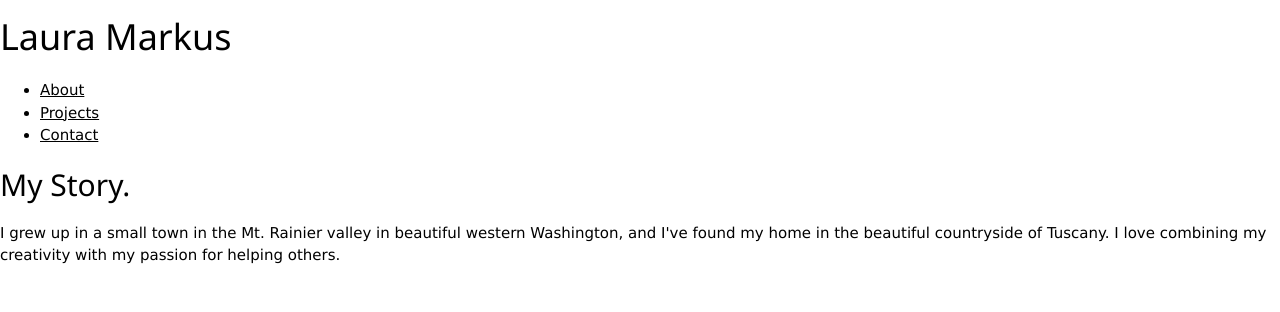
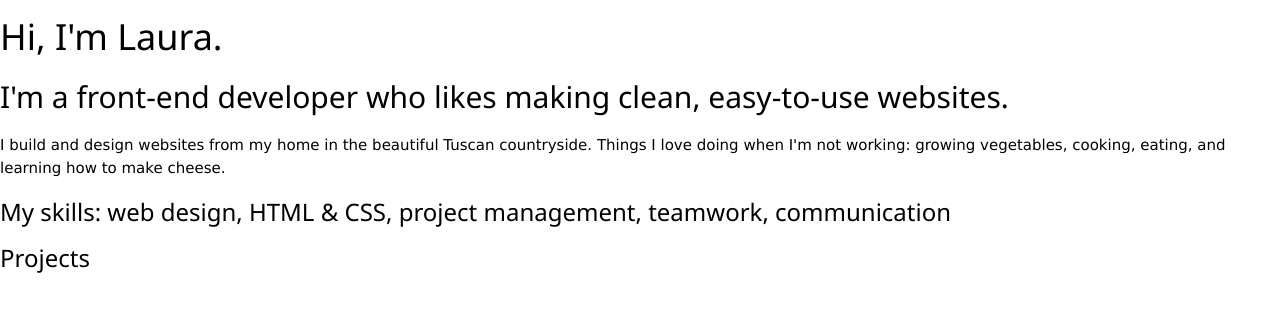
Before and after one commit to lauramarkus/lauram.it, a plain HTML site: page index.html in a window 1280 px wide. Drawn offline with nearby package versions, Linux system fonts and the light colour scheme; files that its build step writes are made by us from their sources.

Commit message:
format changed to single page

```diff
--- a/index.html
+++ b/index.html
@@ -11,26 +11,25 @@
 
     <body>
         <header>
-            <div class="full-width">
-                <h1>Laura Markus</h1>
+            <div class="full-width" "w3-container">
+                <h1>Hi, I'm Laura.</h1>
+                <h2>I'm a front-end developer who likes making clean, easy-to-use websites.</h2>
+                <p>I build and design websites from my home in the beautiful Tuscan countryside. Things I love doing when I'm not working: growing vegetables, cooking, eating, and learning how to make cheese.</p>
             </div>
 
-            <div class="half-width">
-                <nav>
-                    <ul>
-                        <li><a href="#about">About</a></li>
-                        <li><a href="#projects">Projects</a></li>
-                        <li><a href="#contact">Contact</a></li>
-                    </ul>
-                </nav>
+            <div class="full-width" "w3-container">
+                <h3>My skills: web design, HTML &amp CSS, project management, teamwork, communication </h3>
             </div>
-        </header>
-<!---ABOUT-->
-        <main>
-        <section id="about">
-            <div class="full-width" "w3-container">
-                <h2>My Story.</h2>
-                <p>I grew up in a small town in the Mt. Rainier valley in beautiful western Washington, and I've found my home in the beautiful countryside of Tuscany. I love combining my creativity with my passion for helping others.</p>
-                </div>
+
+            <div class="half-width" "w3-container">
+                <h3>Projects</h3>
+
+            </div>
+
+
+
+
+
         </section>
+
         </main>
```
